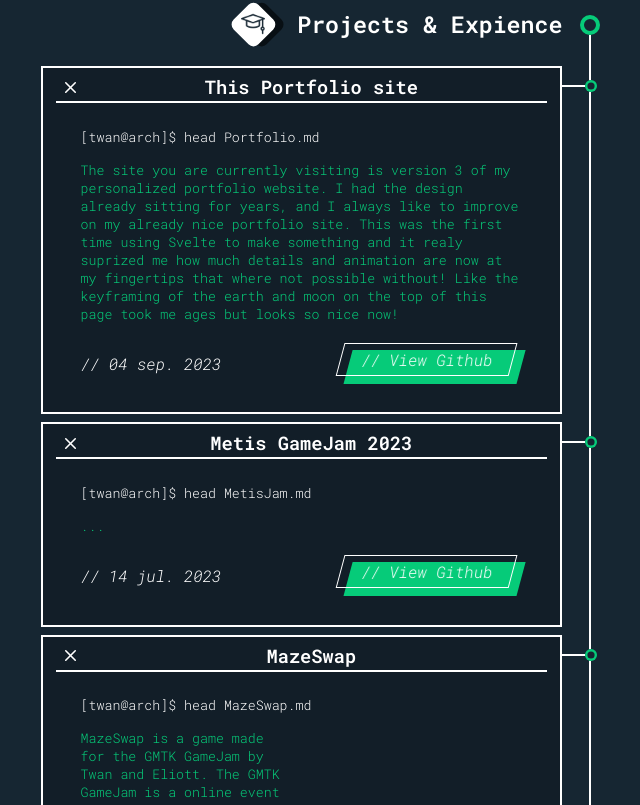
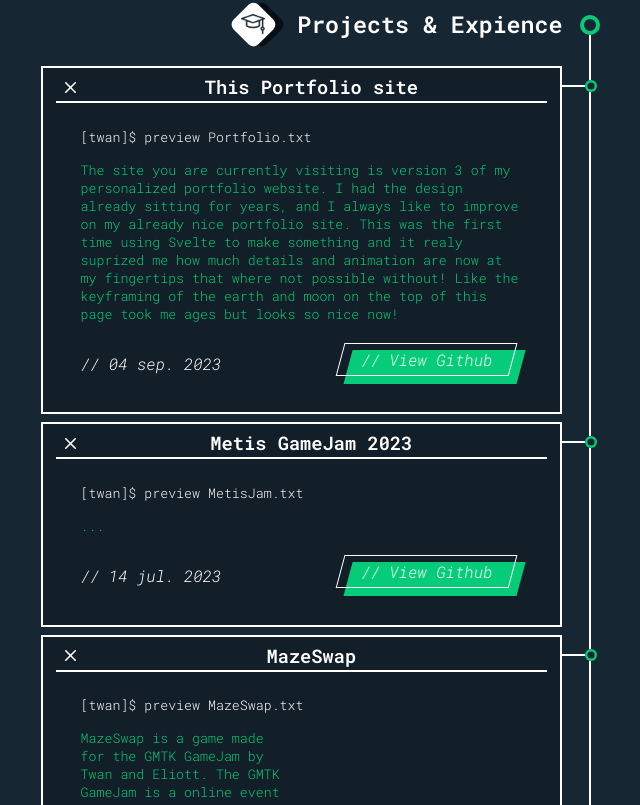
Before and after one commit to Twan-Reijinga/portfolio-site, a SvelteKit app: page / in a window 1280 px wide. Shown: the part 1295-2100 px from the top of the page, without its empty margins (631-1271 px from the left). Built offline with nearby package versions, Linux system fonts and the light colour scheme.

Commit message:
improve command line text

```diff
--- a/src/routes/TimelineCard.svelte
+++ b/src/routes/TimelineCard.svelte
@@ -44,7 +44,7 @@
 			</div>
 			<div class="main" transition:slide>
 				<h5 class="command">
-					[twan@arch]$ head {fakeFileName}.md
+					[twan]$ preview {fakeFileName}.txt
 				</h5>
 				<div class="grid">
 					<h5 class="out">{discription}</h5>
```
